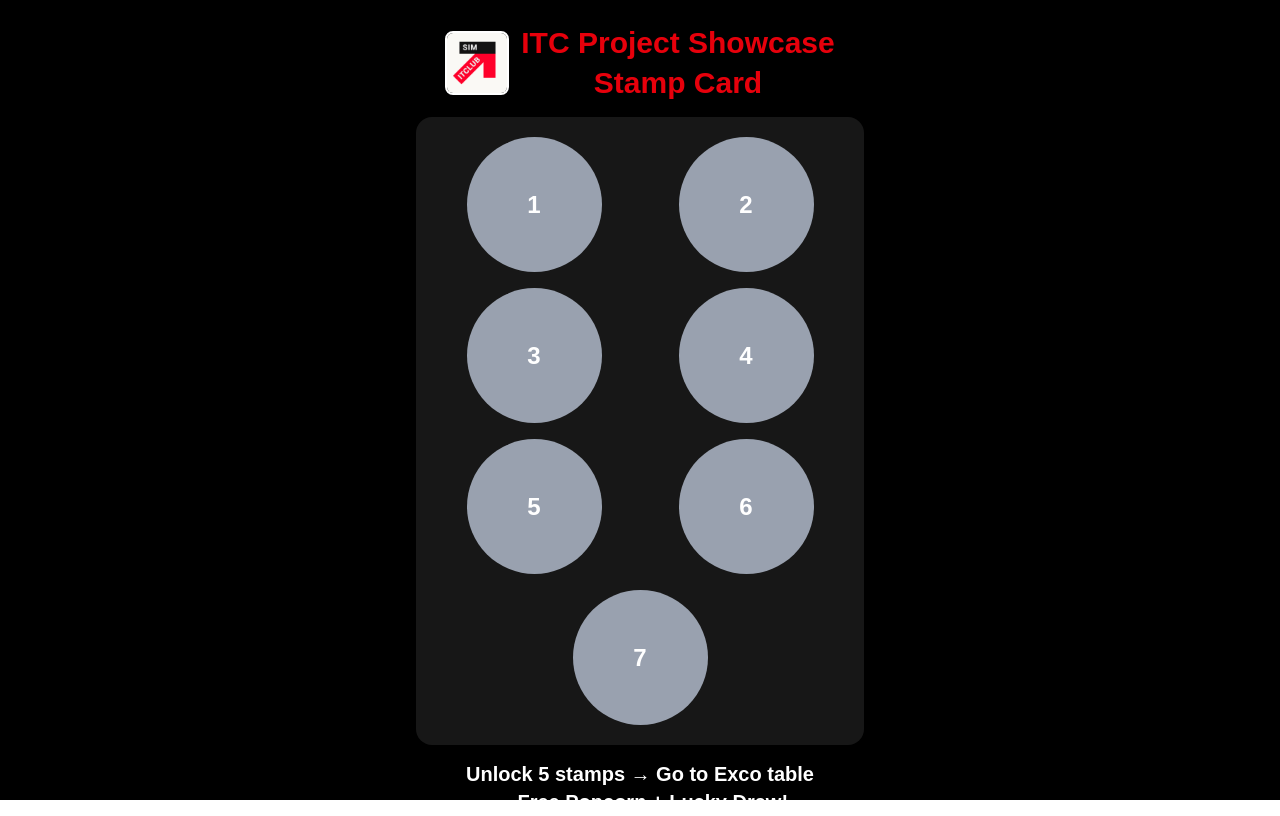
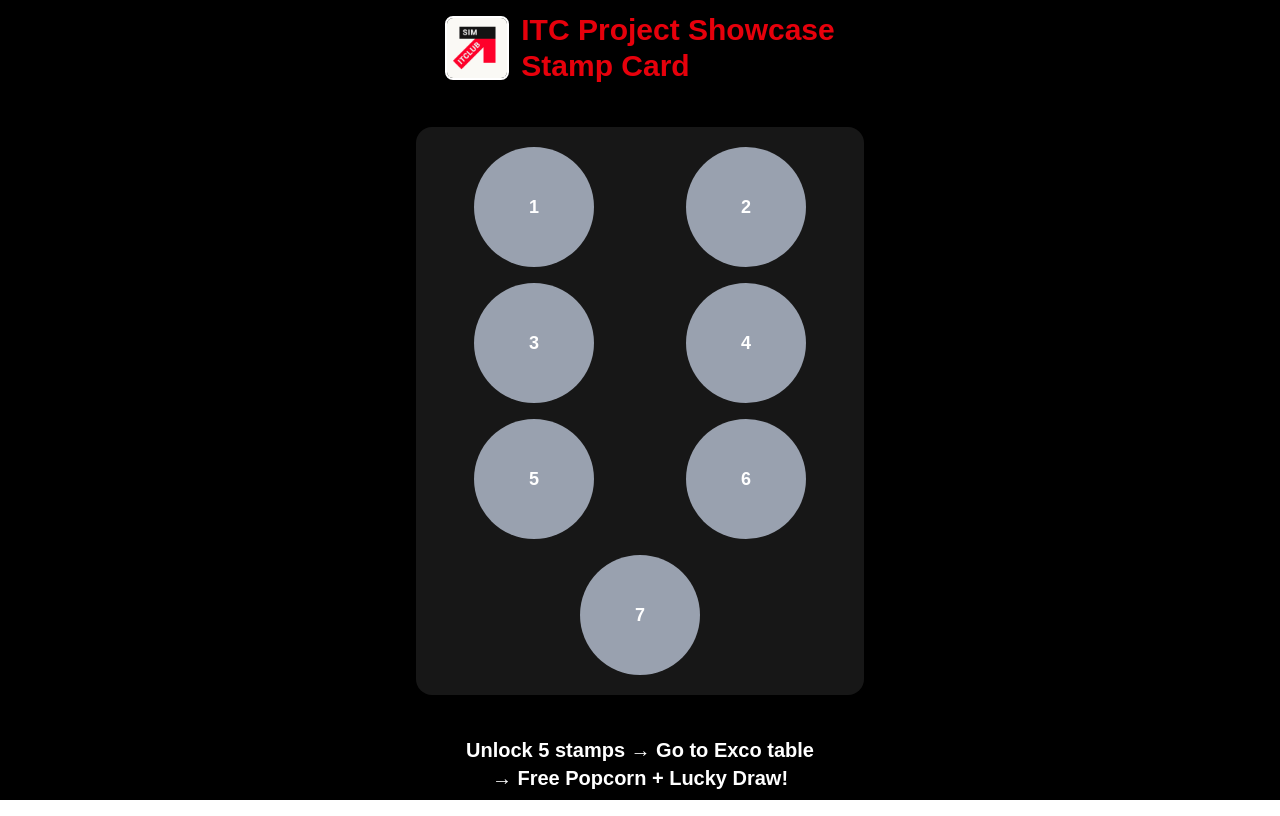
Before and after one commit to moecrosoft/NFC_Card, a Next.js app in the folder itc-nfc/: page / in a window 1280 px wide. Built offline with nearby package versions, Linux system fonts and the light colour scheme.

Commit message:
update code

```diff
--- a/itc-nfc/src/app/page.jsx
+++ b/itc-nfc/src/app/page.jsx
@@ -27,9 +27,7 @@ export default function MainPage() {
       try {
         const parsed = JSON.parse(stored);
         if (Array.isArray(parsed)) setStamps(parsed);
-      } catch {
-        console.error("Invalid stamps in localStorage");
-      }
+      } catch {}
     }
   }, []);
 
@@ -51,108 +49,51 @@ export default function MainPage() {
   }, [stamps]);
 
   const triggerGrandConfetti = () => {
-    const colors = [
-      "#22c55e",
-      "#3b82f6",
-      "#facc15",
-      "#f87171",
-      "#a78bfa",
-      "#f472b6",
-      "#ec4899",
-    ];
-    confetti({ particleCount: 100, spread: 70, origin: { y: 0.6 }, colors });
-    setTimeout(
-      () =>
-        confetti({
-          particleCount: 120,
-          spread: 100,
-          origin: { x: 0.3, y: 0.6 },
-          colors,
-        }),
-      300
-    );
-    setTimeout(
-      () =>
-        confetti({
-          particleCount: 120,
-          spread: 100,
-          origin: { x: 0.7, y: 0.6 },
-          colors,
-        }),
-      600
-    );
-    setTimeout(
-      () =>
-        confetti({
-          particleCount: 150,
-          spread: 120,
-          origin: { y: 0.6 },
-          colors,
-        }),
-      900
-    );
+    confetti({ particleCount: 120, spread: 80, origin: { y: 0.6 } });
   };
 
   const allClaimed = stamps.every((s) => s.image);
 
   return (
-    <div className="w-screen h-screen bg-black flex flex-col justify-between items-center px-4 py-2 text-white">
+    <div className="w-screen h-[100dvh] bg-black flex flex-col items-center justify-between px-4 py-2 text-white overflow-hidden">
 
-      {/* Top Text & Logo */}
-      <div className="flex items-center justify-center w-full max-w-md mt-[2vh] mb-[2vh]">
+      {/* Top */}
+      <div className="flex items-center justify-center w-full max-w-md mt-1">
         <img
           src="/itc.png"
           alt="ITC Logo"
-          className="h-[8vh] w-[8vh] sm:h-16 sm:w-16 rounded-lg object-cover border-2"
+          className="h-12 w-12 sm:h-16 sm:w-16 rounded-lg object-cover border-2"
         />
-        <div className="flex flex-col justify-center ml-3">
-          <div className="text-[3vh] sm:text-3xl font-extrabold leading-tight text-red-600">
+        <div className="flex flex-col ml-3 leading-tight">
+          <div className="text-lg sm:text-3xl font-extrabold text-red-600">
             ITC Project Showcase
           </div>
-          <div className="text-[3vh] sm:text-3xl font-extrabold leading-tight text-red-600 text-center mt-0.5">
+          <div className="text-lg sm:text-3xl font-extrabold text-red-600">
             Stamp Card
           </div>
         </div>
       </div>
 
-      {/* Stamp Card Container */}
-      <div className="bg-neutral-900 rounded-2xl w-full max-w-md flex flex-col items-center p-[2vh] sm:p-5">
-        <div className="grid grid-cols-2 sm:grid-cols-2 gap-[2vh] sm:gap-4 w-full place-items-center">
+      {/* Stamp Card */}
+      <div className="bg-neutral-900 rounded-2xl w-full max-w-md p-3 sm:p-5">
+        <div className="grid grid-cols-2 gap-3 sm:gap-4 place-items-center">
           {stamps.map((stamp) => {
             const isClaimed = !!stamp.image;
-            const circleSizeClass = "w-[15vh] sm:w-[135px] aspect-square";
 
             const stampCircle = (
-              <div
-                className={`rounded-full flex items-center justify-center overflow-hidden bg-gray-400 cursor-pointer hover:scale-105 transition-transform ${circleSizeClass}`}
-              >
+              <div className="w-[22vw] max-w-[120px] aspect-square rounded-full bg-gray-400 flex items-center justify-center overflow-hidden hover:scale-105 transition">
                 {isClaimed ? (
-                  <img
-                    src={stamp.image}
-                    alt={`Stamp ${stamp.id}`}
-                    className="w-full h-full object-cover"
-                  />
+                  <img src={stamp.image} className="w-full h-full object-cover" />
                 ) : (
-                  <span className="text-white font-bold text-[2vh] sm:text-2xl">
-                    {stamp.id}
-                  </span>
+                  <span className="font-bold text-lg">{stamp.id}</span>
                 )}
               </div>
             );
 
             return (
-              <div
-                key={stamp.id}
-                className={`flex items-center justify-center ${
-                  stamp.id === 7 ? "col-span-2" : ""
-                }`}
-              >
+              <div key={stamp.id} className={stamp.id === 7 ? "col-span-2" : ""}>
                 {isClaimed ? (
-                  <Link
-                    href={groupLinks[stamp.id]}
-                    target="_blank"
-                    rel="noopener noreferrer"
-                  >
+                  <Link href={groupLinks[stamp.id]} target="_blank">
                     {stampCircle}
                   </Link>
                 ) : (
@@ -164,19 +105,16 @@ export default function MainPage() {
         </div>
       </div>
 
-      {/* Bottom Text */}
+      {/* Bottom */}
       <div
-        className={`text-center leading-snug text-[2.5vh] sm:text-xl mt-[2vh] mb-[2vh] font-bold ${
+        className={`text-center text-sm sm:text-xl font-bold leading-snug ${
           allClaimed ? "text-green-500" : "text-white"
         }`}
       >
-        <span>Unlock 5 stamps → Go to Exco table</span>
+        Unlock 5 stamps → Go to Exco table
         <br />
-        <span>
-          → <span className="font-extrabold">Free Popcorn + Lucky Draw!</span>
-        </span>
+        → <span className="font-extrabold">Free Popcorn + Lucky Draw!</span>
       </div>
-
     </div>
   );
 }
```
